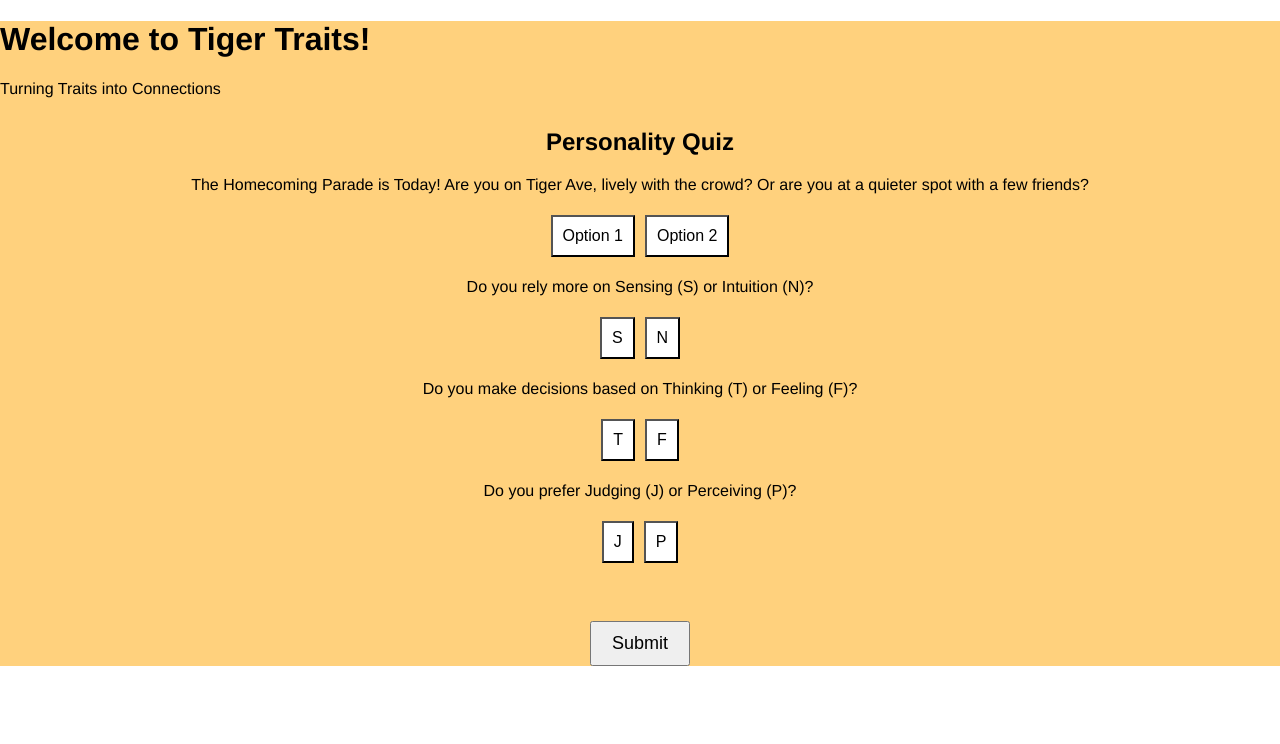
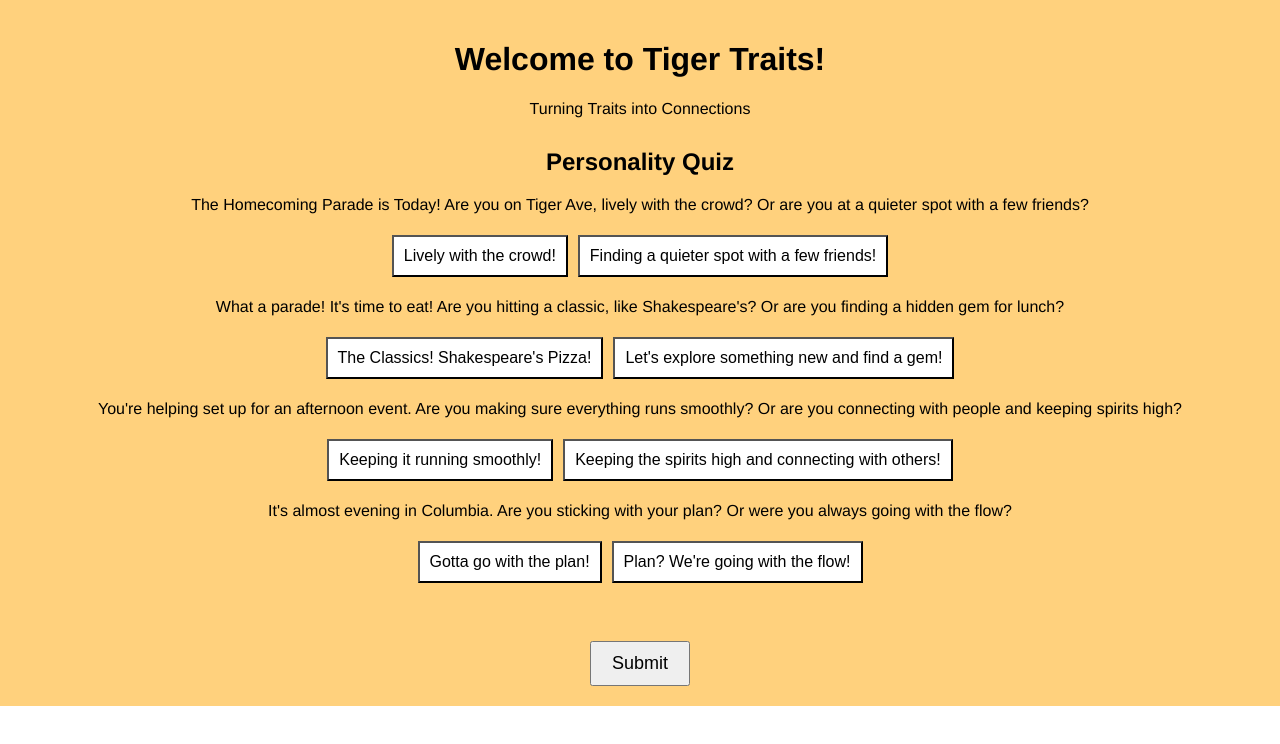
Before and after one commit to jjenguyen/TigerTraits, a React (Create React App) app in the folder frontend/: page / in a window 1280 px wide. Both pictures are taken after a click on the button "Start Quiz". Shown: the top 744 px of the page. Built offline with nearby package versions, Linux system fonts and the light colour scheme.

Commit message:
Quiz questions now map choices to underlying mbti type

```diff
--- a/frontend/src/components/Quiz.js
+++ b/frontend/src/components/Quiz.js
@@ -4,14 +4,28 @@ function Quiz({ onSubmit }) {
     const [answers, setAnswers] = useState({ ie: "", sn: "", tf: "", jp: "" });
 
     const questions = [
-        { key: "ie", text: "The Homecoming Parade is Today! Are you on Tiger Ave, lively with the crowd? Or are you at a quieter spot with a few friends?", options: ["Option 1", "Option 2"] },
-        { key: "sn", text: "Do you rely more on Sensing (S) or Intuition (N)?", options: ["S", "N"] },
-        { key: "tf", text: "Do you make decisions based on Thinking (T) or Feeling (F)?", options: ["T", "F"] },
-        { key: "jp", text: "Do you prefer Judging (J) or Perceiving (P)?", options: ["J", "P"] }
+        { key: "ie", text: "The Homecoming Parade is Today! Are you on Tiger Ave, lively with the crowd? Or are you at a quieter spot with a few friends?", options: ["Lively with the crowd!", "Finding a quieter spot with a few friends!"] },
+        { key: "sn", text: "What a parade! It's time to eat! Are you hitting a classic, like Shakespeare's? Or are you finding a hidden gem for lunch?", options: ["The Classics! Shakespeare's Pizza!", "Let's explore something new and find a gem!"] },
+        { key: "tf", text: "You're helping set up for an afternoon event. Are you making sure everything runs smoothly? Or are you connecting with people and keeping spirits high?", options: ["Keeping it running smoothly!", "Keeping the spirits high and connecting with others!"] },
+        { key: "jp", text: "It's almost evening in Columbia. Are you sticking with your plan? Or were you always going with the flow?", options: ["Gotta go with the plan!", "Plan? We're going with the flow!"] }
     ];
 
+    //map options to I/E, S/N, T/F, J/P
+    //keys are questions, values are underlying mbti
+    const map = {
+        "Lively with the crowd!" : "E",
+        "Finding a quieter spot with a few friends!" : "I",
+        "The Classics! Shakespeare's Pizza!" : "S",
+        "Let's explore something new and find a gem!" : "N",
+        "Keeping it running smoothly!" : "T",
+        "Keeping the spirits high and connecting with others!" : "F",
+        "Gotta go with the plan!" : "J",
+        "Plan? We're going with the flow!" : "P"
+    };
+
+    //[key] : map[value] uses questions key, and maps the selected option to the underlying value using dict
     const handleSelect = (key, value) => {
-        setAnswers(prev => ({ ...prev, [key]: value }));
+        setAnswers(prev => ({ ...prev, [key]: map[value] }));
     };
 
     const handleSubmit = () => {
@@ -38,7 +52,8 @@ function Quiz({ onSubmit }) {
                                 margin: "5px",
                                 padding: "10px",
                                 fontSize: "16px",
-                                backgroundColor: answers[q.key] === option ? "grey" : "white"
+                                //compare answers array values to mapped option values, update color on click
+                                backgroundColor: answers[q.key] === map[option] ? "grey" : "white"
                             }}
                         >
                             {option}
--- a/frontend/src/index.css
+++ b/frontend/src/index.css
@@ -16,4 +16,6 @@ code {
   font-family:'Franklin Gothic Medium', 'Arial Narrow', Arial, sans-serif;
   background-color:#FFD17D;
   color:black;
+  text-align: center;
+  padding: 20px;
 }
```
